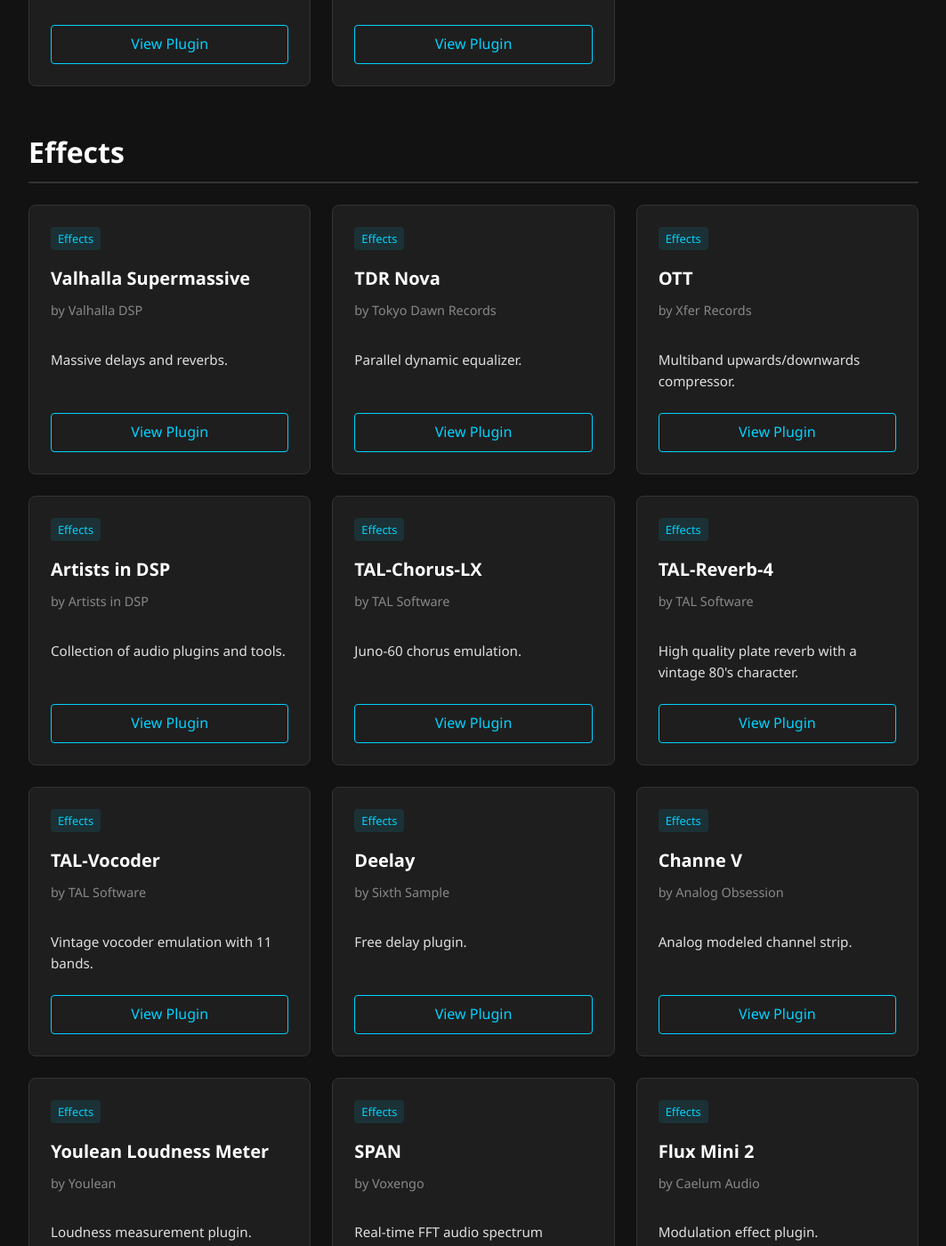
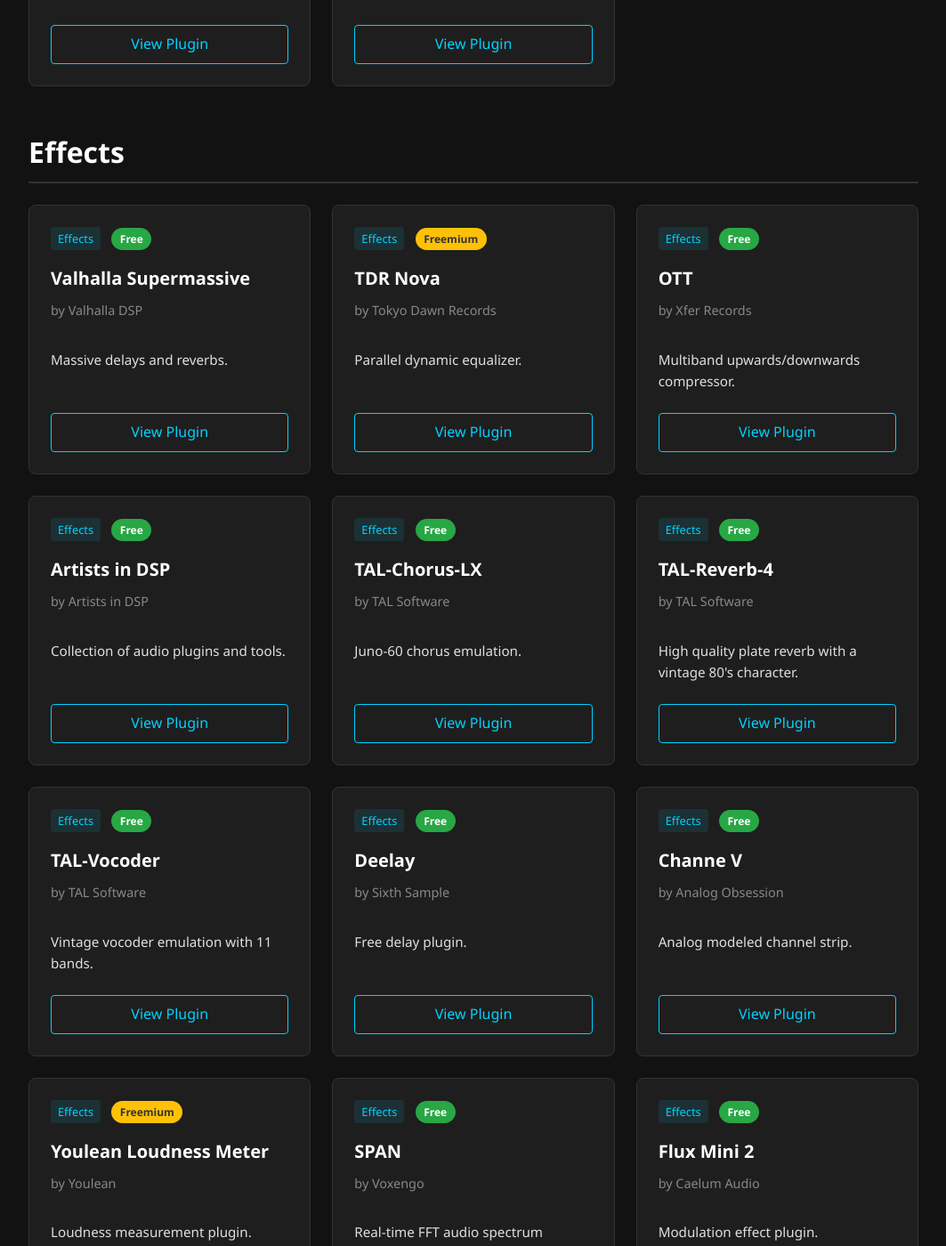
Before and after one commit to mschenone/audio-tools-hub, a Jekyll site: the page built from index.md, in a window 1280 px wide and 1400 px high, scrolled down 600 px. Shown: the whole window at 89% size, without its empty margins (108-1171 px from the left). Built offline with Jekyll 4.4.1, drawn with Linux system fonts in a browser that asks for light colours; some of the changed text lies outside the part shown.

Commit message:
Add price to catalog

```diff
--- a/_data/plugins.yml
+++ b/_data/plugins.yml
@@ -4,242 +4,271 @@
   url: https://vital.audio/
   description: Spectral warping wavetable synthesizer.
   os:
-    - Windows
-    - macOS
-    - Linux
+  - Windows
+  - macOS
+  - Linux
+  price: free
 - name: Valhalla Supermassive
   author: Valhalla DSP
   type: Effects
   url: https://valhalladsp.com/shop/reverb/valhalla-supermassive/
   description: Massive delays and reverbs.
   os:
-    - Windows
-    - macOS
+  - Windows
+  - macOS
+  price: free
 - name: Surge XT
   author: Surge Synth Team
   type: Synth
   url: https://surge-synthesizer.github.io/
   description: Extremely powerful open-source hybrid synthesizer.
   os:
-    - Windows
-    - macOS
-    - Linux
+  - Windows
+  - macOS
+  - Linux
+  price: free
 - name: TDR Nova
   author: Tokyo Dawn Records
   type: Effects
   url: https://www.tokyodawn.net/tdr-nova/
   description: Parallel dynamic equalizer.
   os:
-    - Windows
-    - macOS
+  - Windows
+  - macOS
+  price: freemium
 - name: OTT
   author: Xfer Records
   type: Effects
   url: https://xferrecords.com/freeware
   description: Multiband upwards/downwards compressor.
   os:
-    - Windows
-    - macOS
+  - Windows
+  - macOS
+  price: free
 - name: Dexed
   author: Digital Suburban
   type: Synth
   url: https://asb2m10.github.io/dexed/
   description: FM synthesizer modeled on the Yamaha DX7.
   os:
-    - Windows
-    - macOS
-    - Linux
+  - Windows
+  - macOS
+  - Linux
+  price: free
 - name: Artists in DSP
   author: Artists in DSP
   type: Effects
   url: https://artistsindsp.gumroad.com/?recommended_by=library
   description: Collection of audio plugins and tools.
   os:
-    - Windows
-    - macOS
+  - Windows
+  - macOS
+  price: free
 - name: Freesound
   author: Freesound Project
   type: Samples
   url: https://freesound.org/
   description: Collaborative database of Creative Commons licensed audio samples.
   os:
-    - Web
+  - Web
+  price: free
 - name: TAL-Chorus-LX
   author: TAL Software
   type: Effects
   url: https://tal-software.com/products/tal-chorus-lx
   description: Juno-60 chorus emulation.
   os:
-    - Windows
-    - macOS
-    - Linux
+  - Windows
+  - macOS
+  - Linux
+  price: free
 - name: TAL-Reverb-4
   author: TAL Software
   type: Effects
   url: https://tal-software.com/products/tal-reverb-4
   description: High quality plate reverb with a vintage 80's character.
   os:
-    - Windows
-    - macOS
-    - Linux
+  - Windows
+  - macOS
+  - Linux
+  price: free
 - name: TAL-NoiseMaker
   author: TAL Software
   type: Synth
   url: https://tal-software.com/products/tal-noisemaker
   description: Virtual analog synthesizer with a great sound and low CPU usage.
   os:
-    - Windows
-    - macOS
-    - Linux
+  - Windows
+  - macOS
+  - Linux
+  price: free
 - name: TAL-Vocoder
   author: TAL Software
   type: Effects
   url: https://tal-software.com/products/tal-vocoder
   description: Vintage vocoder emulation with 11 bands.
   os:
-    - Windows
-    - macOS
-    - Linux
+  - Windows
+  - macOS
+  - Linux
+  price: free
 - name: Saucillator
   author: Matt Feury
   type: Synth
   url: https://play.google.com/store/apps/details?id=com.mattfeury.saucillator.android
   description: Digital synthesizer for iOS/Android.
   os:
-    - iOS
-    - Android
+  - iOS
+  - Android
+  price: free
 - name: Deelay
   author: Sixth Sample
   type: Effects
   url: https://sixthsample.com/deelay/
   description: Free delay plugin.
   os:
-    - Windows
-    - macOS
+  - Windows
+  - macOS
+  price: free
 - name: Channe V
   author: Analog Obsession
   type: Effects
   url: https://analogobsession.com/
   description: Analog modeled channel strip.
   os:
-    - Windows
-    - macOS
+  - Windows
+  - macOS
+  price: free
 - name: NI Komplete Start
   author: Native Instruments
   type: Bundle
   url: https://www.native-instruments.com/en/products/komplete/bundles/komplete-start/
   description: Free production suite from Native Instruments.
   os:
-    - Windows
-    - macOS
+  - Windows
+  - macOS
+  price: free
 - name: Spitfire Free Orchestra
   author: Spitfire Audio
   type: Samples
   url: http://tinyurl.com/3c8wtj8r
   description: Free orchestral sample library.
   os:
-    - Windows
-    - macOS
+  - Windows
+  - macOS
+  price: free
 - name: Youlean Loudness Meter
   author: Youlean
   type: Effects
   url: https://youlean.co/youlean-loudness-meter/
   description: Loudness measurement plugin.
   os:
-    - Windows
-    - macOS
+  - Windows
+  - macOS
+  price: freemium
 - name: SPAN
   author: Voxengo
   type: Effects
   url: https://www.voxengo.com/product/span/
   description: Real-time FFT audio spectrum analyzer.
   os:
-    - Windows
-    - macOS
+  - Windows
+  - macOS
+  price: free
 - name: Flux Mini 2
   author: Caelum Audio
   type: Effects
   url: https://www.caelumaudio.com/CaelumAudio/?Page=FluxMini2
   description: Modulation effect plugin.
   os:
-    - Windows
-    - macOS
-    - iOS
+  - Windows
+  - macOS
+  - iOS
+  price: free
 - name: Panflow
   author: Audiomodern
   type: Effects
   url: https://audiomodern.com/shop/plugins/panflow/
   description: Panning modulator.
   os:
-    - Windows
-    - macOS
-    - iOS
+  - Windows
+  - macOS
+  - iOS
+  price: free
 - name: Vinyl Guitar 2
   author: Echo Sound Works
   type: Synth
   url: https://www.echosoundworks.com/vinyl-guitar-2
   description: Characterful guitar instrument.
   os:
-    - Windows
-    - macOS
+  - Windows
+  - macOS
+  price: free
 - name: Arturia Synth Bundle
   author: Arturia
   type: Bundle
   url: http://tinyurl.com/mr3cj5cr
   description: Free synths from Arturia.
   os:
-    - Windows
-    - macOS
+  - Windows
+  - macOS
+  price: free
 - name: Vaults
   author: The Crow Hill Company
   type: Samples
   url: https://thecrowhillcompany.com/vaults-free-plugin/
   description: Evolving free plugin instrument.
   os:
-    - Windows
-    - macOS
+  - Windows
+  - macOS
+  price: free
 - name: Neural Amp Modeler
   author: Neural Amp Modeler
   type: Effects
   url: https://www.neuralampmodeler.com/
   description: Open-source amplifier modeler.
   os:
-    - Windows
-    - macOS
-    - Linux
+  - Windows
+  - macOS
+  - Linux
+  price: free
 - name: AudioKit Synth One
   author: AudioKit Pro
   type: Synth
   url: https://audiokitpro.com/synth/
   description: Completely free, open-source iPad synthesizer.
   os:
-    - iOS
+  - iOS
+  price: free
 - name: RoughRider 3
   author: Audio Damage
   type: Effects
   url: https://www.audiodamage.com/pages/free-and-legacy
   description: One of the most popular free compressor plugins on the planet.
   os:
-    - Windows
-    - macOS
-    - Linux
-    - iOS
+  - Windows
+  - macOS
+  - Linux
+  - iOS
+  price: free
 - name: Chow Tape Model
   author: Chowdhury DSP
   type: Effects
   url: https://chowdsp.com/products.html
   description: Physical modeling of an analog tape machine.
   os:
-    - Windows
-    - macOS
-    - Linux
-    - iOS
+  - Windows
+  - macOS
+  - Linux
+  - iOS
+  price: free
 - name: Moon Echo
   author: AudioThing
   type: Effects
   url: https://www.audiothing.net/effects/moon-echo/
   description: Free moon bounce and experimental delay plugin.
   os:
-    - Windows
-    - macOS
-    - Linux
+  - Windows
+  - macOS
+  - Linux
+  price: free
--- a/index.md
+++ b/index.md
@@ -15,8 +15,13 @@ title: Audio Tools Hub
   <h3>{{ type_group.name }}</h3>
   <div class="plugin-grid">
   {% for plugin in type_group.items %}
-    <div class="plugin-card" data-search-text="{{ plugin.name | downcase }} {{ plugin.author | downcase }} {{ plugin.description | downcase }} {{ type_group.name | downcase }}">
-      <div class="plugin-type-badge">{{ type_group.name }}</div>
+    <div class="plugin-card" data-search-text="{{ plugin.name | downcase }} {{ plugin.author | downcase }} {{ plugin.description | downcase }} {{ type_group.name | downcase }} {{ plugin.price | downcase }}">
+      <div>
+        <span class="plugin-type-badge">{{ type_group.name }}</span>
+        {% if plugin.price %}
+          <span class="plugin-price-badge" style="display: inline-block; padding: 0.2rem 0.6rem; font-size: 0.75rem; border-radius: 20px; font-weight: bold; background-color: {% if plugin.price == 'free' %}#28a745{% else %}#ffc107{% endif %}; color: {% if plugin.price == 'free' %}white{% else %}#333{% endif %}; margin-left: 0.5rem; margin-bottom: 0.5rem;">{{ plugin.price | capitalize }}</span>
+        {% endif %}
+      </div>
       <div class="plugin-title">{{ plugin.name }}</div>
       <div class="plugin-author">by {{ plugin.author }}</div>
       <p class="plugin-desc">{{ plugin.description }}</p>
```
Also changed, not shown: CONTRIBUTING.md (+1 -0 lines), README.md.
